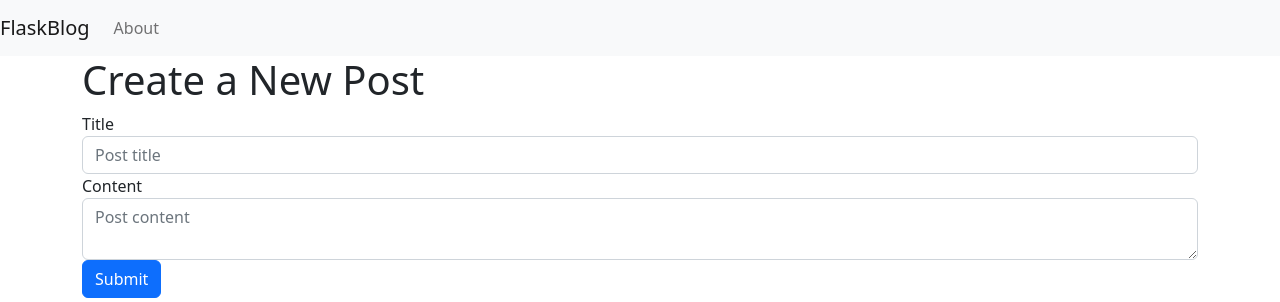
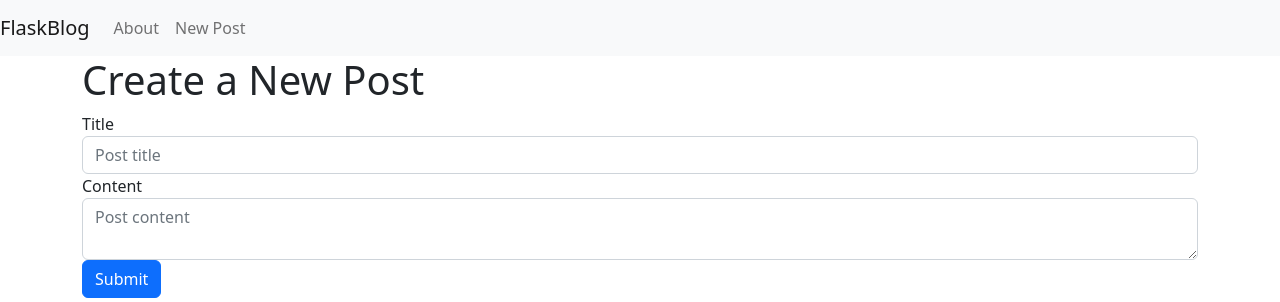
Before and after one commit to nudimannui4e/flask_blog, a Flask app: page /create in a window 1280 px wide. Shown: the top 302 px of the page. Run offline with Flask 2, Linux system fonts and the light colour scheme.

Commit message:
add url for /create

```diff
--- a/templates/base.html
+++ b/templates/base.html
@@ -20,10 +20,16 @@
             <li class="nav-item active">
                 <a class="nav-link" href="#">About</a>
             </li>
+			<li class="nav-item">
+				<a class="nav-link" href="{{url_for('create')}}">New Post</a>
+			</li>
             </ul>
         </div>
     </nav>
     <div class="container">
+		{% for message in get_flashed_messages() %}
+			<div class="alert alert-danger">{{ message }}</div>
+		{% endfor %}
         {% block content %} {% endblock %}
     </div>
 
```
